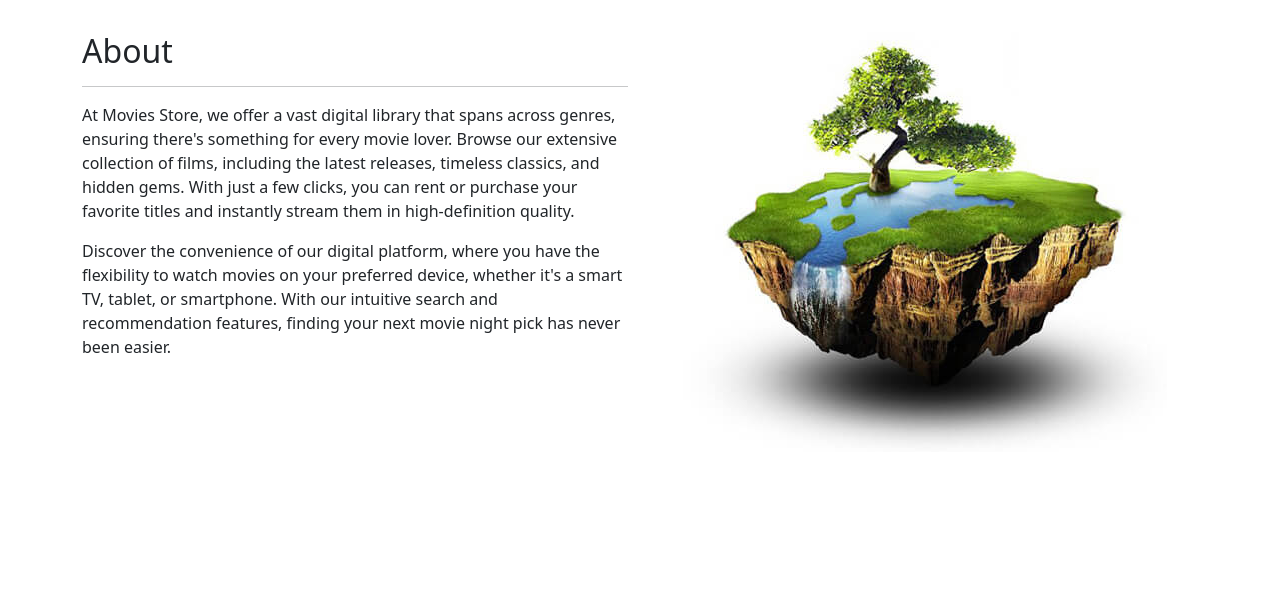
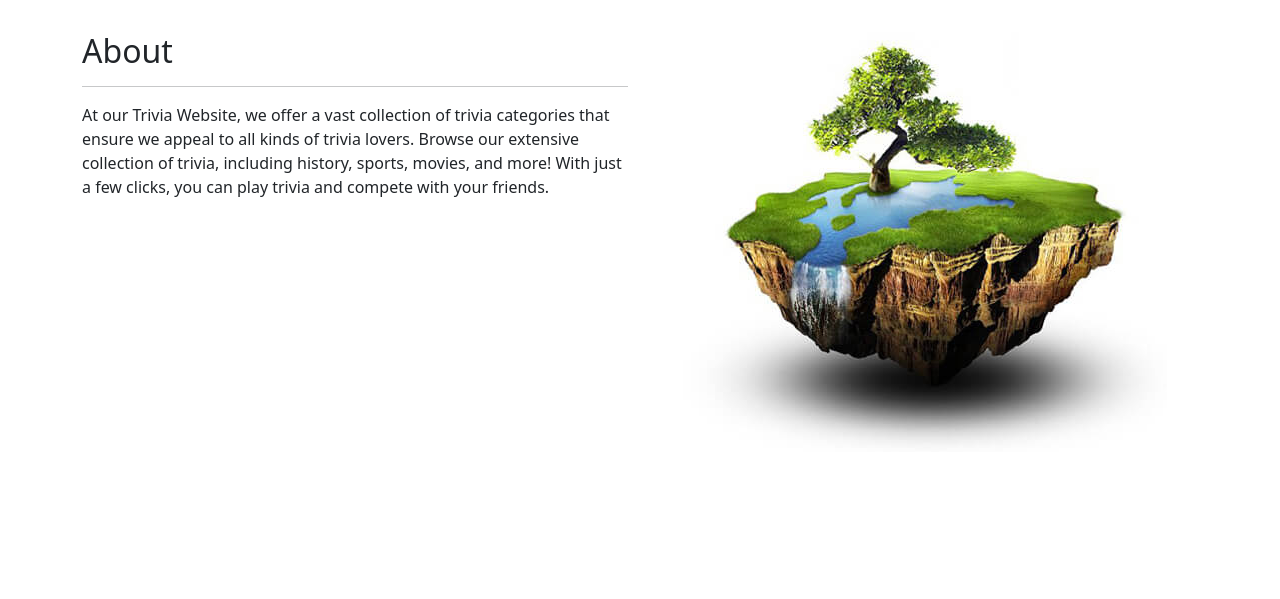
Before and after one commit to MarvinCO405/Trivia, a Django app: page /home/about in a window 1280 px wide. Shown: the part 94-693 px from the top of the page. Run offline with Django 5.2, Linux system fonts and the light colour scheme; some libraries are stand-ins or nearby versions.

Commit message:
small changes

```diff
--- a/home/templates/home/about.html
+++ b/home/templates/home/about.html
@@ -7,13 +7,9 @@
       <div class="col-md-6 mx-auto mb-3">
         <h2>About</h2>
         <hr />
-        <p>At Movies Store, we offer a vast digital library that spans across genres,
-          ensuring there's something for every movie lover. Browse our extensive collection of films,
-          including the latest releases, timeless classics, and hidden gems. With just a few clicks,
-          you can rent or purchase your favorite titles and instantly stream them in high-definition quality.</p>
-        <p>Discover the convenience of our digital platform, where you have the flexibility to watch movies
-          on your preferred device, whether it's a smart TV, tablet, or smartphone. With our intuitive search
-          and recommendation features, finding your next movie night pick has never been easier.</p>
+        <p>At our Trivia Website, we offer a vast collection of trivia categories that ensure we appeal to all kinds of
+          trivia lovers. Browse our extensive collection of trivia, including history, sports, movies, and more!
+          With just a few clicks, you can play trivia and compete with your friends. </p>
       </div>
       <div class="col-md-6 mx-auto mb-3 text-center">
         <img src="{% static 'img/about.jpg' %}" class="max-width-100" alt="about" />
```
Also changed, not shown: trivias/admin.py (+8 -0 lines), trivias/models.py (+11 -0 lines), db.sqlite3, media/trivia_images/Screenshot_2025-01-20_023812.jpg (added).
